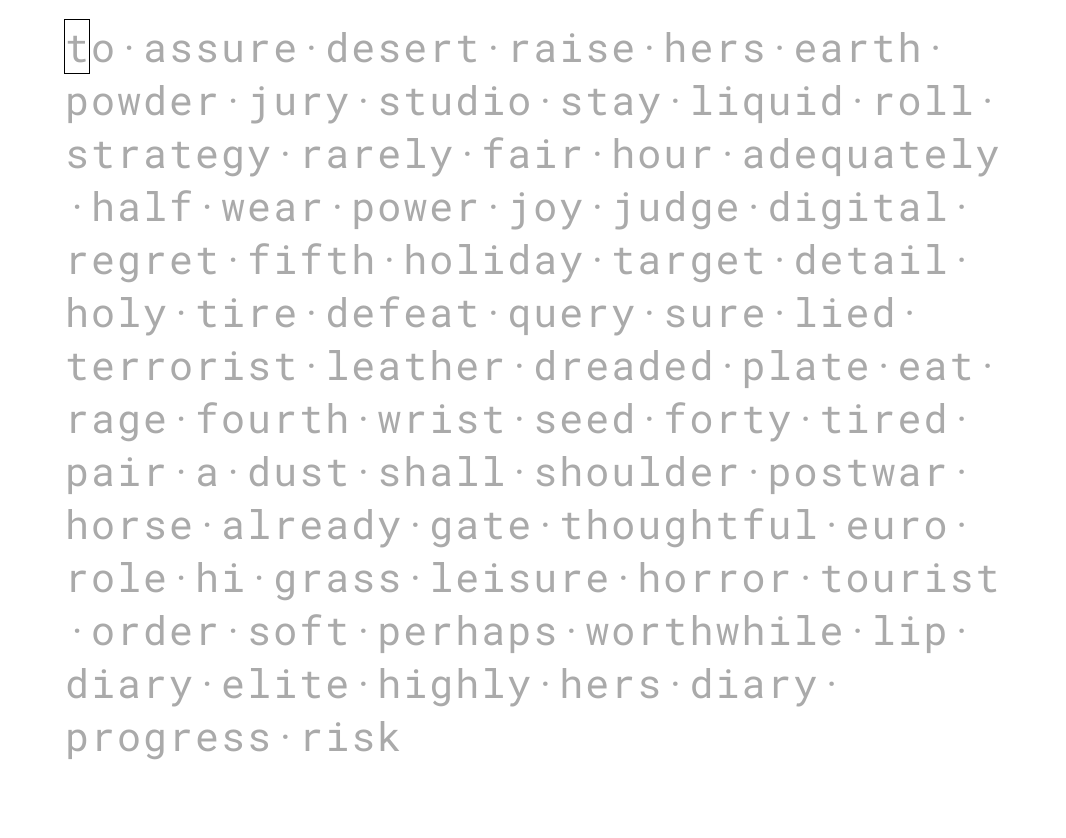
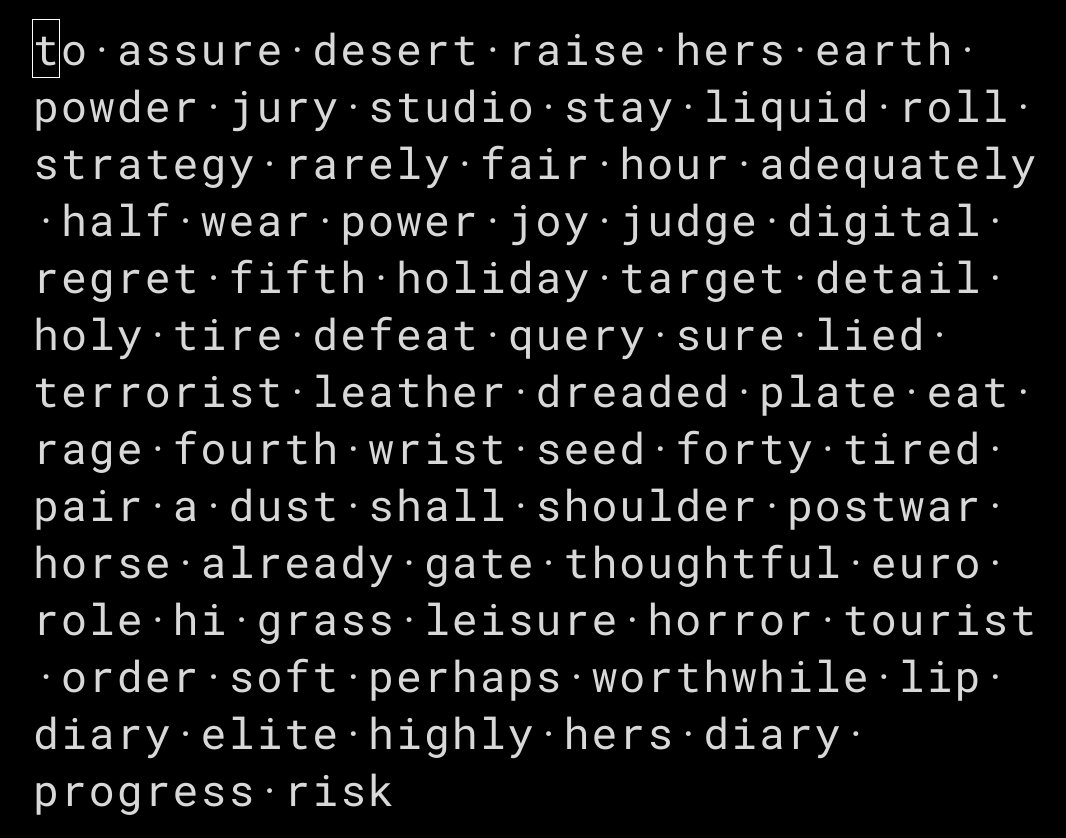
Before and after one commit to imkk000/web-keyboard-typing-practice, a plain HTML site: page index.html in a window 1280 px wide. Shown: the whole page, without its empty margins (96-1162 px from the left). Before the commit the page ends 800 px from the top, so only its background shows below. Drawn offline with Linux system fonts and the light colour scheme.

Commit message:
Rewrite js and theme

```diff
--- a/css/style.css
+++ b/css/style.css
@@ -3,17 +3,17 @@ body {
     font-family: 'Roboto Mono', monospace;
     margin: 0;
     padding: 0;
+    background-color: #000;
 }
 
 #words {
-    width: 75%;
+    width: 80%;
     margin: 20px auto;
-    text-align: justify;
 }
 
 .word {
-    font-size: 250%;
-    color: #aaa;
+    font-size: 270%;
+    color: rgb(216, 216, 216);
     display: inline-block;
 }
 
@@ -22,13 +22,13 @@ body {
 }
 
 .character.selected {
-    border: 1px solid #000;
+    border: 1px solid #fff;
 }
 
 .character.visited {
-    color: #000;
+    color: #ff0;
 }
 
 .character.incorrect {
-    color: #f00;
+    color: rgb(255, 94, 73);
 }
--- a/index.html
+++ b/index.html
@@ -16,6 +16,8 @@
   <div id="words"></div>
   <script src="js/jquery-3.6.0.min.js"></script>
   <script>
+    const allowASCII = 'asdfghjklqwertyuiop';
+
     let dicts = [];
     let message = '';
     let cursorIndex = 0;
@@ -23,25 +25,25 @@
     let correctCounter = 0;
     let incorrectCounter = 0;
 
-    function updateCursor(i) {
+    const updateCursor = i => {
       $('span.character').eq(i - 1).removeClass('selected');
       $('span.character').eq(i).addClass('selected');
     }
 
-    function updateVisited(i, isMistake) {
+    const updateVisited = (i, isMistake) => {
       const className = isMistake ? 'incorrect' : 'visited';
       $('span.character').eq(i - 1).addClass(className);
     }
 
-    function processCount(isMistake) {
+    const processCount = (isMistake) => {
       if (isMistake) {
         incorrectCounter++;
-        return;
+      } else {
+        correctCounter++;
       }
-      correctCounter++;
     }
 
-    function generateNumber(number) {
+    const generateNumber = (number) => {
       let spaceCounter = 0;
       let msg = '';
       let ch = '';
@@ -62,7 +64,7 @@
       return msg.trim().split(' ');
     }
 
-    function generateObject(value) {
+    const generateObject = (value) => {
       const wordSize = Math.floor(Math.random() * 50) + 50;
       let words = [];
       for (let i = 0; i < wordSize; i++) {
@@ -72,11 +74,11 @@
       return words;
     }
 
-    function generateString(value) {
+    const generateString = (value) => {
       return value.trim().split(' ');
     }
 
-    function generateWords(value) {
+    const generateWords = (value) => {
       if (typeof value === 'number') {
         return generateNumber(value);
       }
@@ -86,8 +88,8 @@
       return generateString(value);
     }
 
-    function displayWords(words) {
-      words.forEach(function (word, index) {
+    const displayWords = (words) => {
+      words.forEach((word, index) => {
         const wordElm = $('<div>').addClass('word');
         for (let i = 0; i < word.length; i++) {
           wordElm.append($('<span>').addClass('character').html(word.charAt(i)));
@@ -102,23 +104,20 @@
       });
     }
 
-    async function resetWords() {
+    const resetWords = async () => {
+      if (dicts.length == 0) {
+        const regex = new RegExp(`^[${allowASCII}]+$`);
+        const getDicts = await $.getJSON('json/words.json');
+        // filter words
+        dicts = getDicts.filter(word => regex.test(word))
+      }
+
       $('#words').empty();
       message = '';
       cursorIndex = 0;
       isMistake = false;
       correctCounter = 0;
       incorrectCounter = 0;
-
-      if (dicts.length == 0) {
-        const allowASCII = 'asdfghjklqwertyuiop';
-        const regex = new RegExp(`^[${allowASCII}]+$`);
-        const getDicts = await $.getJSON('json/words.json');
-        dicts = getDicts.filter(function (word) {
-          // filter words
-          return regex.test(word);
-        })
-      }
 
       const words = generateWords(dicts);
       message = words.join(' ');
@@ -129,12 +128,16 @@
       }
     }
 
-    $(document).ready(function () {
+    $(document).ready(() => {
       resetWords();
     })
 
-    $(document).keydown(function (event) {
+    $(document).keydown(event => {
       const key = event.key;
+      if (allowASCII.indexOf(key) < 0 && key !== ' ') {
+        return;
+      }
+
       if (key !== message[cursorIndex]) {
         isMistake = true;
         return;
```
